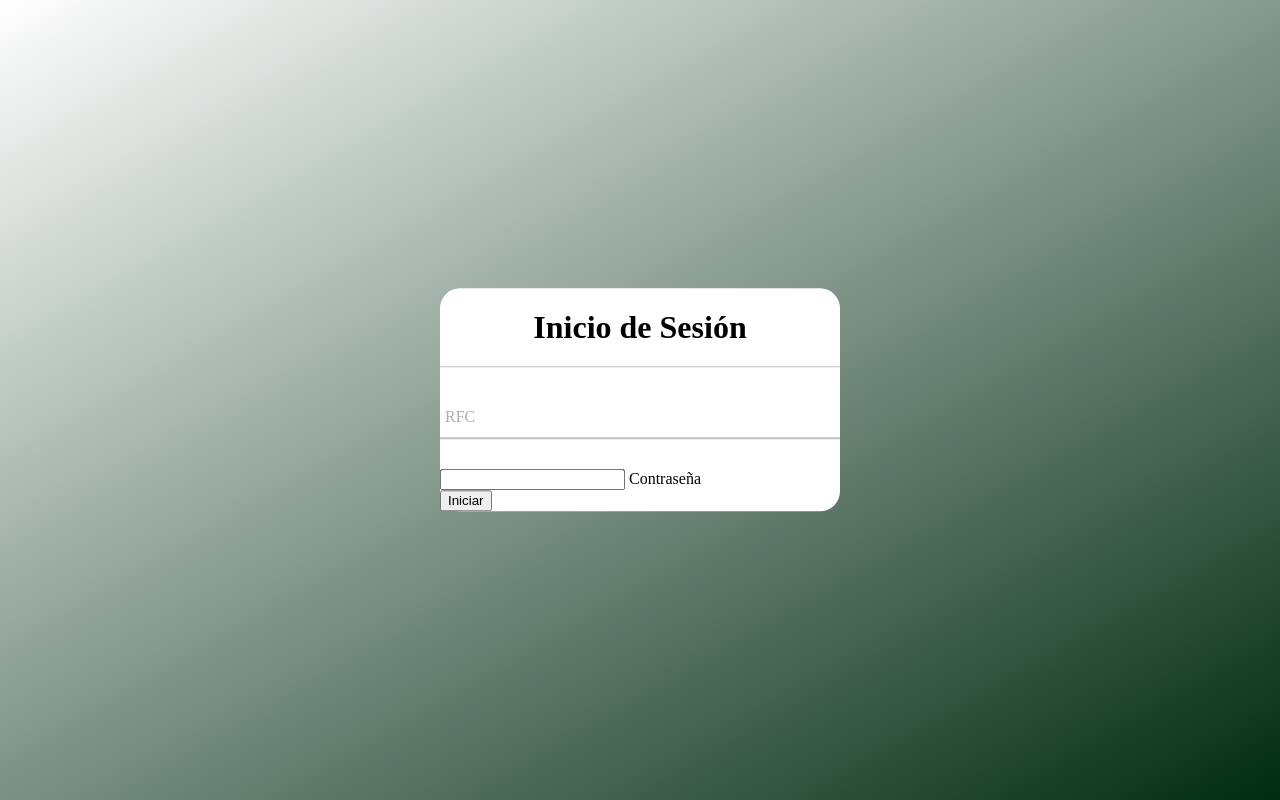
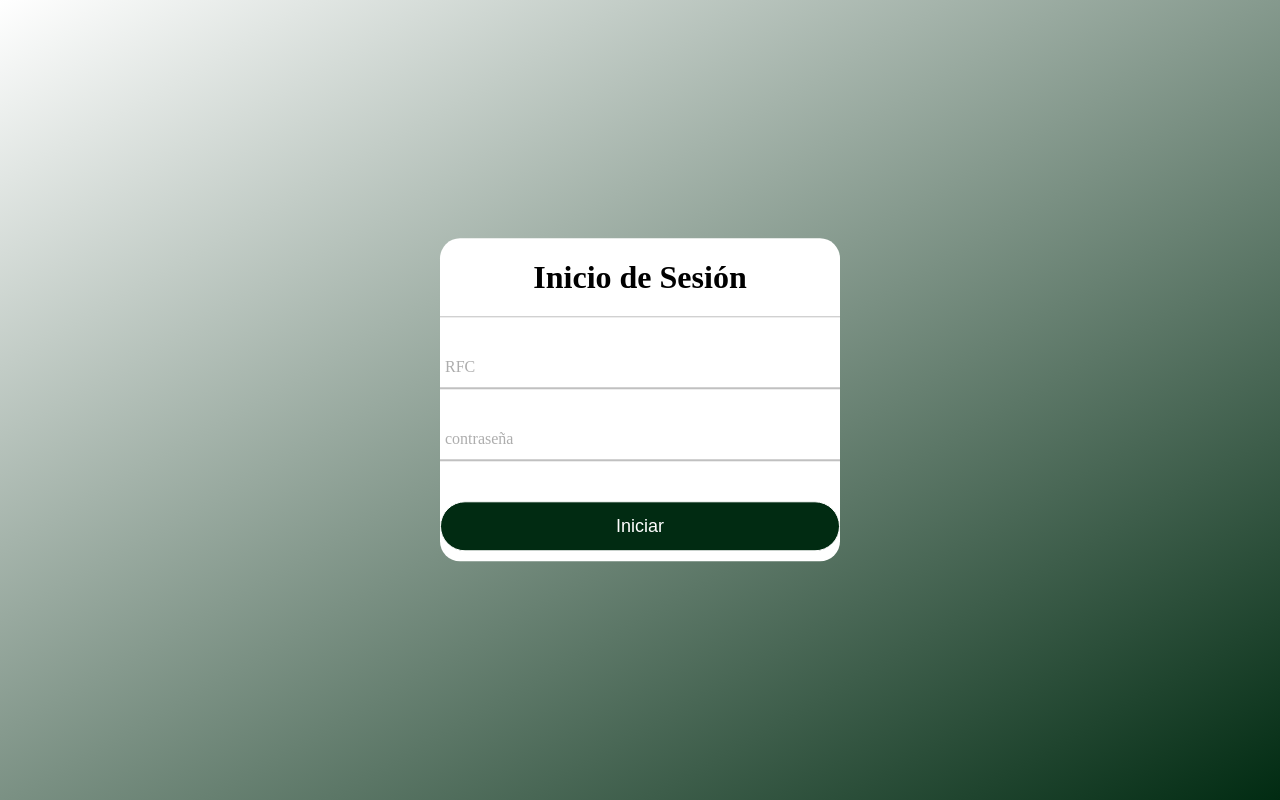
Before and after one commit to PatricioMGM/CentroMedico, a Flask app: page / in a window 1280 px wide. Run offline with Flask 3, Linux system fonts and the light colour scheme; some libraries are stand-ins or nearby versions.

Commit message:
Avance2: Ya ligado con css

```diff
--- a/MedicoPaciente/app.py
+++ b/MedicoPaciente/app.py
@@ -2,7 +2,7 @@ from flask import Flask, render_template, request, redirect, url_for, flash, ses
 from flask_mysqldb import MySQL
 
 # Inicialización del servidor Flask
-app = Flask(__name__)
+app = Flask(__name__, static_folder='public', template_folder='templates')
 app.config['MYSQL_HOST'] = "localhost"
 app.config['MYSQL_USER'] = "root"
 app.config['MYSQL_PASSWORD'] = ""
@@ -12,7 +12,7 @@ app.secret_key = 'mysecretkey'
 
 mysql = MySQL(app)
 
-# ----------------
+# -----------------------------------------------------------------------------
 
 @app.route('/ListaDr')
 def ListaDr():
@@ -20,7 +20,7 @@ def ListaDr():
 
 @app.route('/')
 def index():
-    return render_template('index.html')
+    return render_template('Index.html')
 
 @app.route('/ingresar', methods=['POST'])
 def ingresar():
@@ -30,7 +30,7 @@ def ingresar():
 
     usu = {
     'RFCA1234': 'Admin1',
-    'RFCM1234': 'Medico1',
+    'RFCM1234': 'Medico1'
     }
 
     if Vrfc == 'RFCA1234':
@@ -47,8 +47,11 @@ def ingresar():
         else:
             flash('Usuario o contraseña incorrectos')
             return redirect(url_for('index'))
+    else:
+        flash('Usuario o contraseña incorrectos')
+        return redirect(url_for('index'))
 
-# ----------------
+# -----------------------------------------------------------------------------
 
 if __name__ == '__main__':
     app.run(port=4000, debug=True)
--- a/MedicoPaciente/public/Index.css
+++ b/MedicoPaciente/public/Index.css
@@ -72,15 +72,6 @@ form .username{
 .username input :focus ~ label{
 width: 100%;
 }
-.recordar{
-margin: -5px 0 20px  5px;
-color: blue;
-cursor: pointer;
-}
-
-.recordar hover{
-    text-decoration: underline;
-}
 
 input[type="submit"]{
     width: 100%;
@@ -108,3 +99,16 @@ input[type="submit"]{
     margin: 10px 0;
 
 }
+
+button{
+    width: 100%;
+    height: 50px;
+    border: 1px solid;
+    background: #012b12;
+    border-radius: 30px;
+    font-size: 18px;
+    color: white;
+    cursor: pointer;
+    outline: none;
+    margin: 10px 0;
+}
--- a/MedicoPaciente/templates/index.html
+++ b/MedicoPaciente/templates/index.html
@@ -4,14 +4,14 @@
     <meta charset="UTF-8">
     <meta http-equiv="X-UA-Compatible" content="IE=edge">
     <meta name="viewport" content="width=device-width, initial-scale=1.0">
-    <title>Bienvenido Dr. Nombre</title>
-    <link rel="stylesheet" href="Index.css">
+    <title>Bienvenido Dr</title>
+    <link rel="stylesheet" href="{{ url_for('static', filename='Index.css') }}">
 </head>
 <body>
     {%with mensajes= get_flashed_messages() %}
         {%if mensajes%}
             {%for msj in mensajes%}
-                <h3>{{ msj }}</h3>
+                <h1>{{ msj }}</h1>
             {%endfor%}
         {%endif%}
     {%endwith%}
@@ -19,15 +19,18 @@
     <form action="/ingresar" method="POST">
         <div class="Formulario">
             <h1> Inicio de Sesión</h1>
+            <form method="post">
                 <div class="username">
                     <input type="text" name="rfc" required>
                     <label>RFC</label>
                 </div>
-            <div class="password">
+                <div class="username">
                     <input type="password" name="password" required>
-                <label>Contraseña</label>
+                    <label>contraseña</label>
                 </div>
                 <button type="submit"> Iniciar </button>
+                <br>
+            </form>
         </div>
     </form>
 </body>
```
Also changed, not shown: MedicoPaciente/Index.py (deleted, +0 -21 lines). Lines whose indentation alone changed are shown as unchanged.
